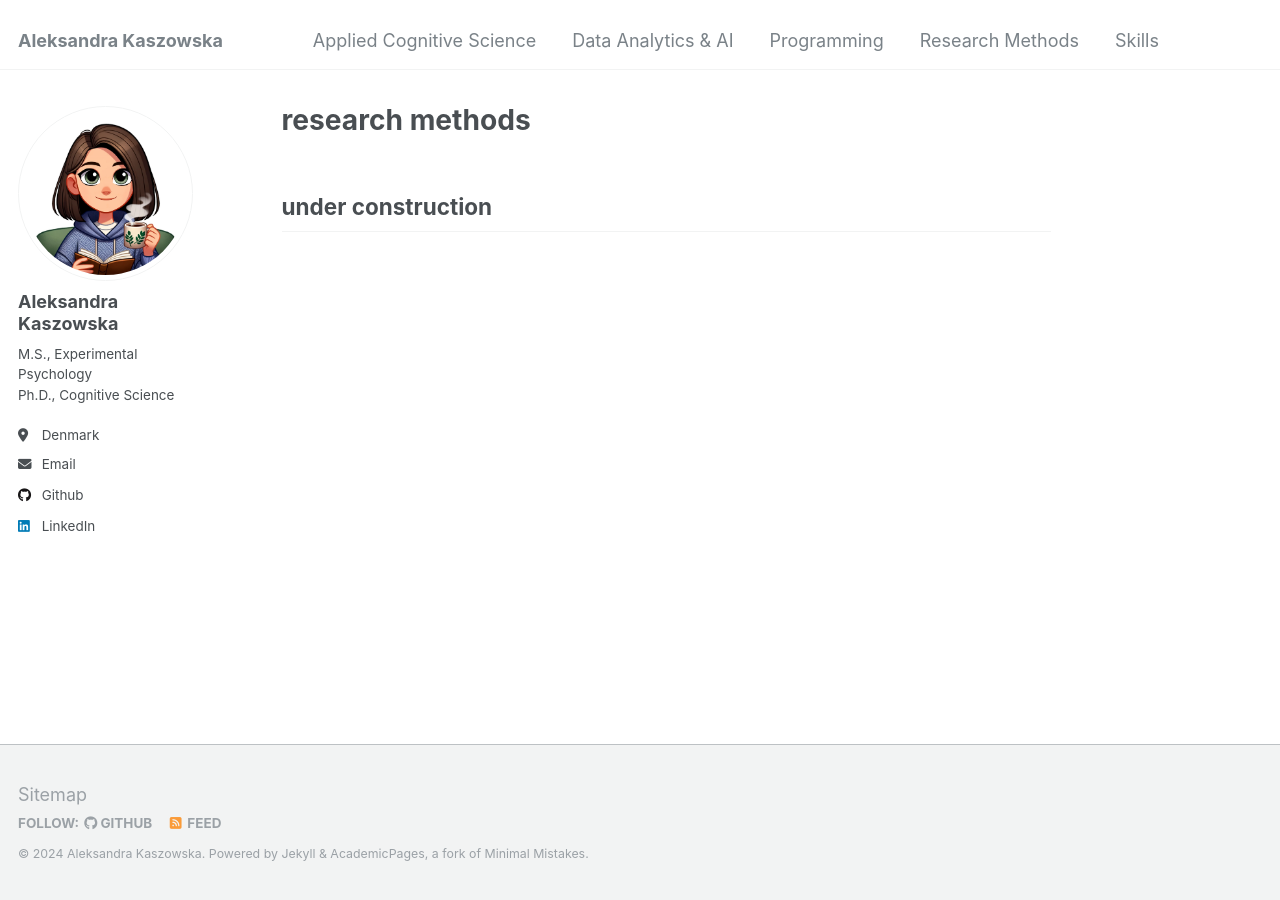
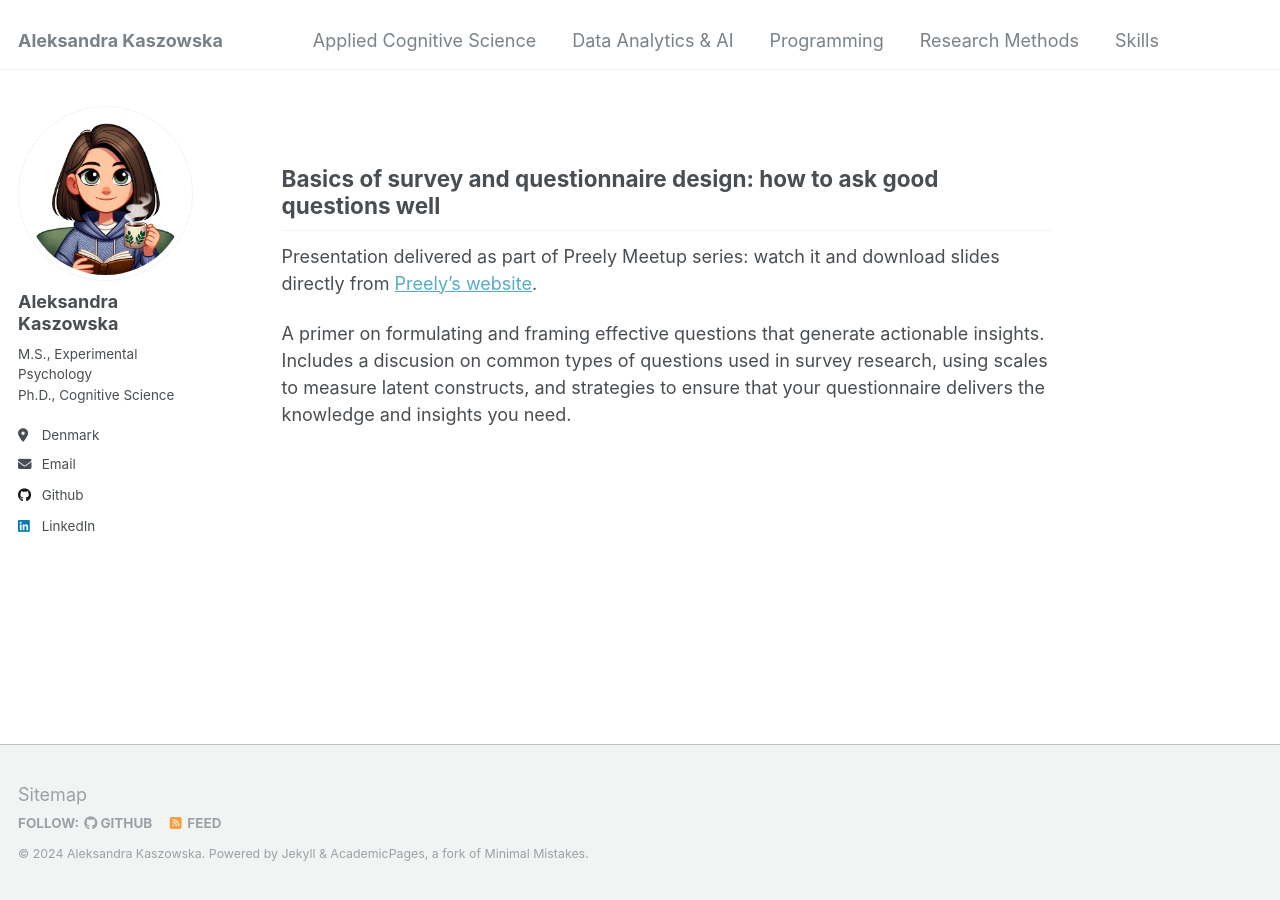
Before and after one commit to akaszowska/akaszowska.github.io, a Jekyll site: the page built from _pages/research_methods.md, in a window 1280 px wide. Built offline with Jekyll 4.4.1, drawn with Linux system fonts in a browser that asks for light colours.

Commit message:
Update research_methods.md

```diff
--- a/_pages/research_methods.md
+++ b/_pages/research_methods.md
@@ -1,5 +1,5 @@
 ---
-title: "research methods"
+title: " "
 permalink: /research_methods/
 author_profile: true
 redirect_from:
@@ -7,4 +7,7 @@ redirect_from:
   - /research_methods.html
 ---
 
-## under construction
+## Basics of survey and questionnaire design: how to ask good questions well
+Presentation delivered as part of Preely Meetup series: watch it and download slides directly from [Preely's website](https://preely.com/asking-good-questions-well-aleksandra-kaszowska/).
+
+A primer on formulating and framing effective questions that generate actionable insights. Includes a discusion on common types of questions used in survey research, using scales to measure latent constructs, and strategies to ensure that your questionnaire delivers the knowledge and insights you need.
```
